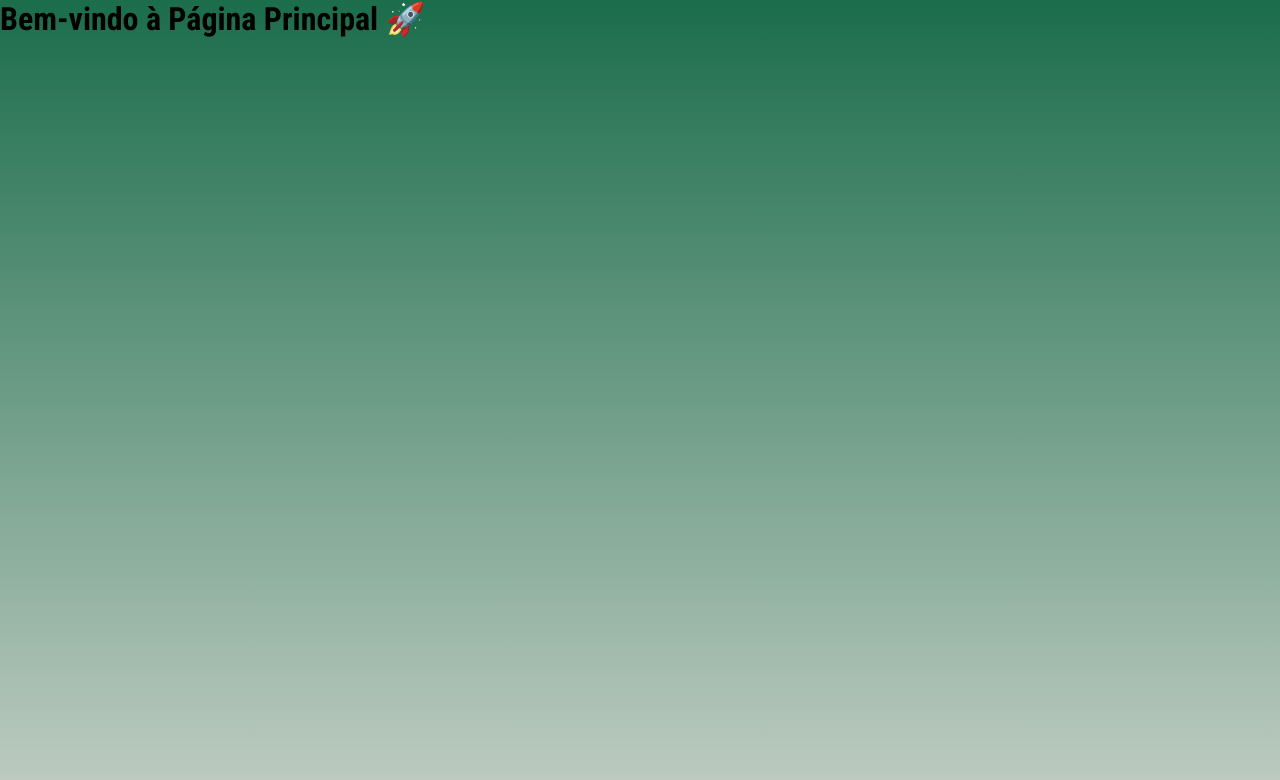
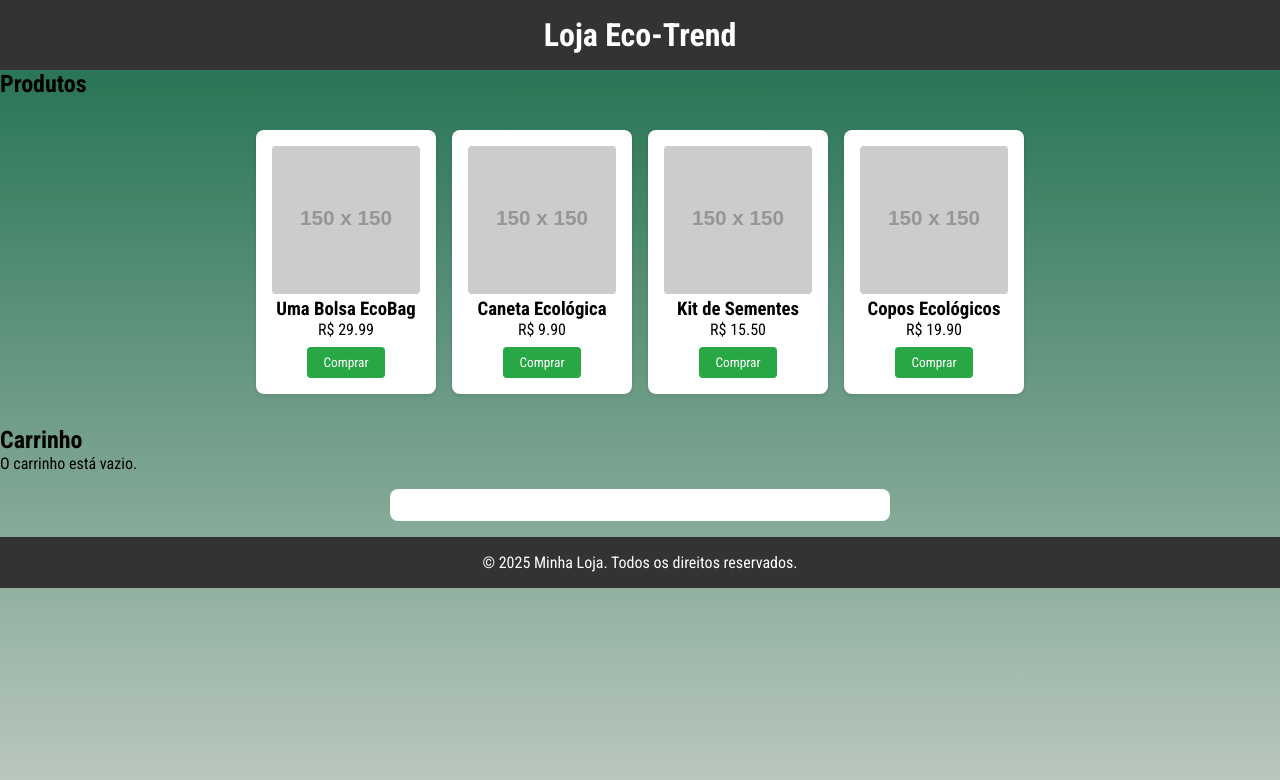
Before and after one commit to dansd2/e-commerce, a React (Vite) app in the folder cp/: page /home in a window 1280 px wide. Shown: the top 780 px of the page. Built offline with nearby package versions, Linux system fonts and the light colour scheme.

Commit message:
cp/src/pages/home/home.css

```diff
--- a/cp/src/pages/home/home.css
+++ b/cp/src/pages/home/home.css
@@ -0,0 +1,92 @@
+/* App.css */
+body {
+  margin: 0;
+  font-family: Arial, sans-serif;
+  background-color: #f5f5f5;
+}
+
+header, footer {
+  background-color: #333;
+  color: #fff;
+  text-align: center;
+  padding: 1rem;
+}
+
+.produtos {
+  display: flex;
+  flex-wrap: wrap;
+  gap: 1rem;
+  justify-content: center;
+  margin: 2rem 0;
+}
+
+.produto-card {
+  background: #fff;
+  border-radius: 8px;
+  padding: 1rem;
+  width: 180px;
+  text-align: center;
+  box-shadow: 0 2px 5px rgba(0,0,0,0.1);
+}
+
+.produto-card img {
+  width: 100%;
+  border-radius: 4px;
+}
+
+.produto-card button {
+  margin-top: 0.5rem;
+  padding: 0.5rem 1rem;
+  background: #28a745;
+  color: #fff;
+  border: none;
+  border-radius: 4px;
+  cursor: pointer;
+}
+
+.produto-card button:hover {
+  background: #218838;
+}
+
+.carrinho {
+  max-width: 500px;
+  margin: 1rem auto;
+  background: #fff;
+  border-radius: 8px;
+  padding: 1rem;
+}
+
+.item-carrinho {
+  display: flex;
+  justify-content: space-between;
+  align-items: center;
+  margin-bottom: 0.5rem;
+}
+
+.botoes-carrinho button {
+  margin-left: 0.3rem;
+  background: #007bff;
+  border: none;
+  color: #fff;
+  padding: 0 0.5rem;
+  border-radius: 4px;
+  cursor: pointer;
+}
+
+.botoes-carrinho button:hover {
+  background: #0069d9;
+}
+
+.botoes-carrinho button:last-child {
+  background: #dc3545;
+}
+
+.botoes-carrinho button:last-child:hover {
+  background: #c82333;
+}
+
+.total {
+  font-weight: bold;
+  text-align: right;
+  margin-top: 1rem;
+}
--- a/cp/src/pages/home/home.jsx
+++ b/cp/src/pages/home/home.jsx
@@ -1,9 +1,93 @@
+// App.jsx
+import React, { useState } from "react";
+import "./home.css";
 
+const produtos = [
+  { id: 1, nome: "Uma Bolsa EcoBag", preco: 29.99 },
+  { id: 2, nome: "Caneta Ecológica", preco: 9.90 },
+  { id: 3, nome: "Kit de Sementes", preco: 15.50 },
+  { id: 4, nome: "Copos Ecológicos", preco: 19.90 },
+];
 
-function Home() {
+export default function Home() {
+  const [cart, setCart] = useState([]);
+
+  function addToCart(produto) {
+    setCart(prev => {
+      const itemExistente = prev.find(i => i.id === produto.id);
+      if (itemExistente) {
+        return prev.map(i =>
+          i.id === produto.id ? { ...i, quantidade: i.quantidade + 1 } : i
+        );
+      } else {
+        return [...prev, { ...produto, quantidade: 1 }];
+      }
+    });
+  }
+
+  function inc(id) {
+    setCart(prev => prev.map(i => i.id === id ? { ...i, quantidade: i.quantidade + 1 } : i));
+  }
+
+  function dec(id) {
+    setCart(prev =>
+      prev.flatMap(i => {
+        if (i.id !== id) return i;
+        const q = i.quantidade - 1;
+        return q > 0 ? { ...i, quantidade: q } : [];
+      })
+    );
+  }
+
+  function removeItem(id) {
+    setCart(prev => prev.filter(i => i.id !== id));
+  }
+
+  const total = cart.reduce((acc, item) => acc + item.preco * item.quantidade, 0);
+
   return (
-      <h1>Bem-vindo à Página Principal 🚀</h1>
+    <div className="app">
+      <header>
+        <h1>Loja Eco-Trend</h1>
+      </header>
+
+      <main>
+        <h2>Produtos</h2>
+        <div className="produtos">
+          {produtos.map(produto => (
+            <div key={produto.id} className="produto-card">
+              <img
+                src={`https://via.placeholder.com/150?text=${produto.nome}`}
+                alt={produto.nome}
+              />
+              <h3>{produto.nome}</h3>
+              <p>R$ {produto.preco.toFixed(2)}</p>
+              <button onClick={() => addToCart(produto)}>Comprar</button>
+            </div>
+          ))}
+        </div>
+
+        <h2>Carrinho</h2>
+        {cart.length === 0 && <p>O carrinho está vazio.</p>}
+        <div className="carrinho">
+          {cart.map(item => (
+            <div key={item.id} className="item-carrinho">
+              <span>{item.nome} x {item.quantidade}</span>
+              <span>R$ {(item.preco * item.quantidade).toFixed(2)}</span>
+              <div className="botoes-carrinho">
+                <button onClick={() => dec(item.id)}>-</button>
+                <button onClick={() => inc(item.id)}>+</button>
+                <button onClick={() => removeItem(item.id)}>Remover</button>
+              </div>
+            </div>
+          ))}
+          {cart.length > 0 && <p className="total">Total: R$ {total.toFixed(2)}</p>}
+        </div>
+      </main>
+
+      <footer>
+        <p>© 2025 Minha Loja. Todos os direitos reservados.</p>
+      </footer>
+    </div>
   );
 }
-
-export default Home;
```
